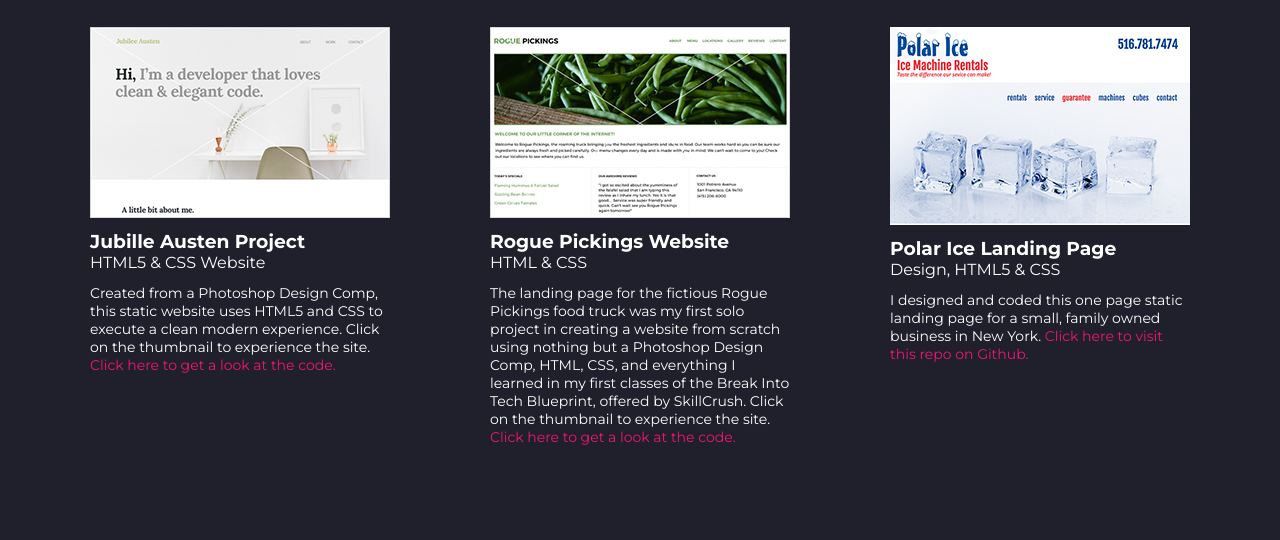
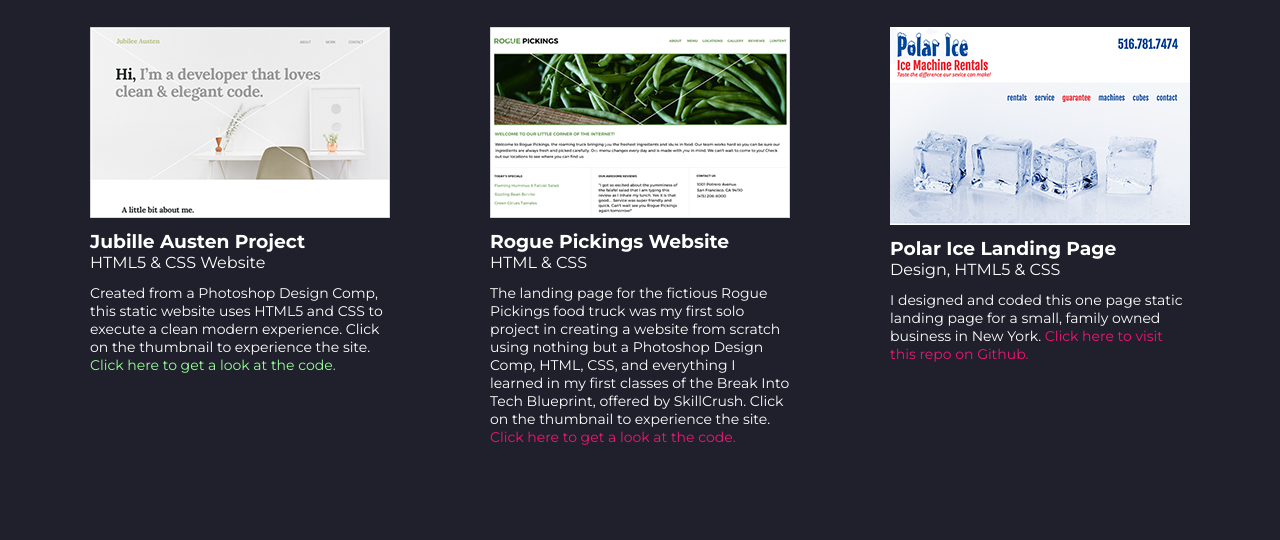
Before and after one commit to xullem/milestone-website, a plain HTML site: page index.html in a window 1280 px wide. In both pictures the pointer is over the element 212 px from the left and 1243 px from the top of the page. Shown: the part 878-1418 px from the top of the page. Drawn offline with Linux system fonts and the light colour scheme.

Commit message:
hover in p-spans turns green

```diff
--- a/css/main.css
+++ b/css/main.css
@@ -7,6 +7,10 @@ body {
 
 span {
    color: #ed1775;
+}
+
+ p span:hover {
+    color: #99ff99;
 }
 
 #about, #portfolio {
```
